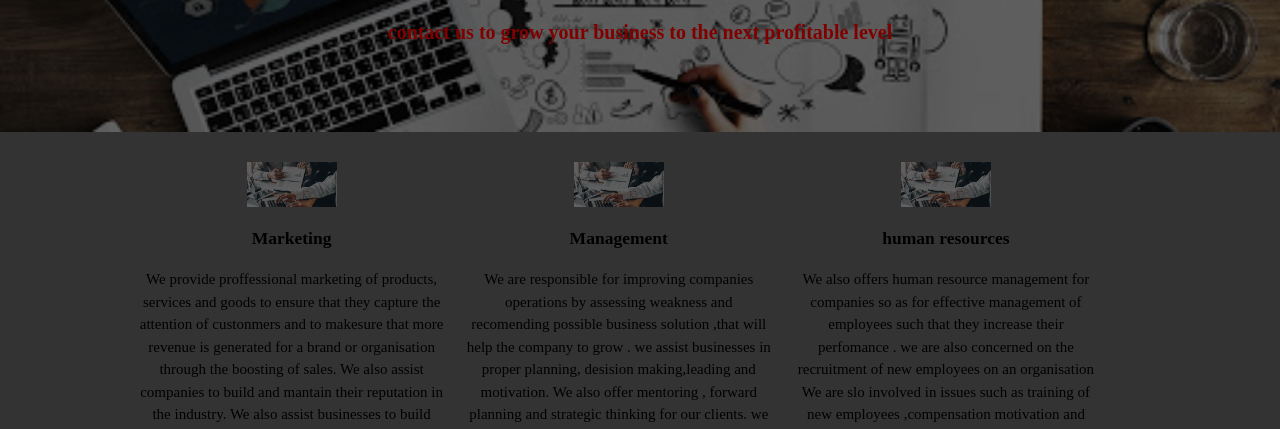
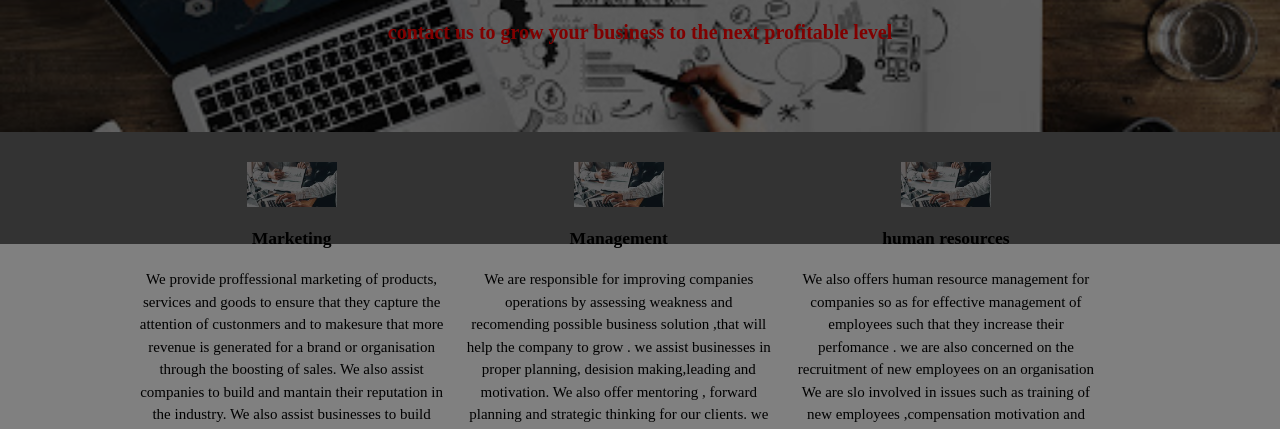
Before and after one commit to moeketsi09/mkconsultants, a plain HTML site: page index.html in a window 1280 px wide. Shown: the part 371-800 px from the top of the page. Drawn offline with Linux system fonts and the light colour scheme.

Commit message:
Update style.css

```diff
--- a/style.css
+++ b/style.css
@@ -76,7 +76,7 @@ header a:hover{
 #overlay{
 	position: absolute;
 	background: rgba(0,0,0,0.6);
-	height: 100%;
+	height: 64%;
 	width: 100%;
 }
 #show .container{
```
